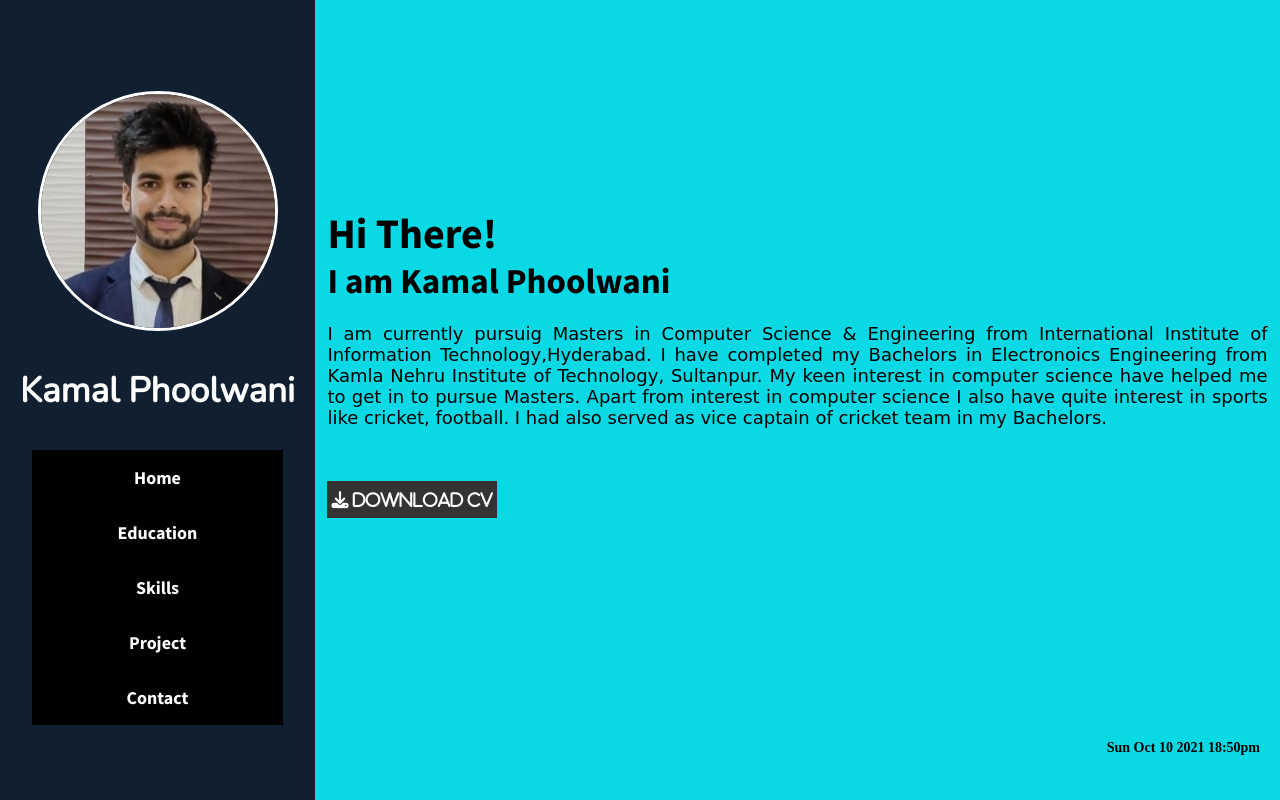
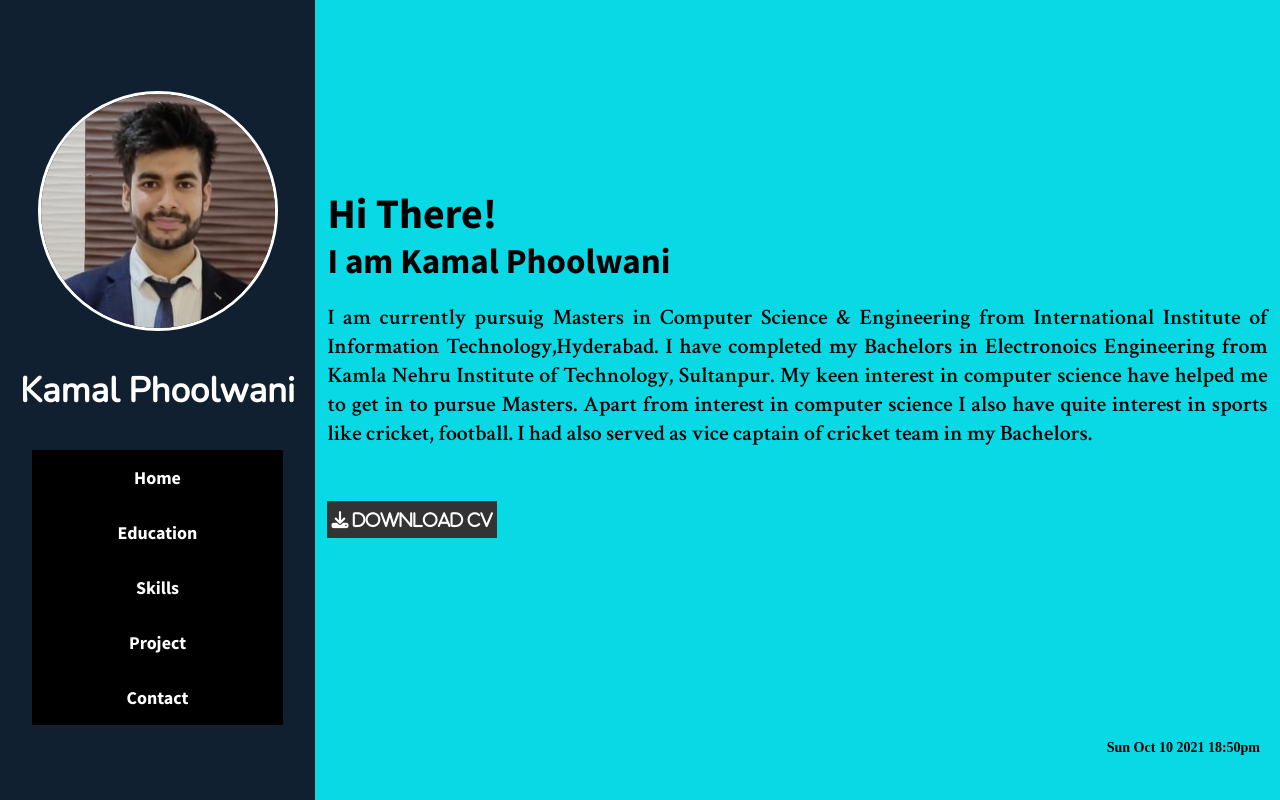
Before and after one commit to kamalphoolwani/2021201054, a plain HTML site: page index.html in a window 1280 px wide. Drawn offline with nearby package versions, Linux system fonts and the light colour scheme.

Commit message:
Changed done in style.css

```diff
--- a/scripts/script.js
+++ b/scripts/script.js
@@ -1,12 +1,9 @@
 function myFunction() {
   var x = document.getElementById("header");
-  // var y = document.getElementById("body");
   if (x.className === "header") {
     x.className += "responsive";
-    // y.className+= "res";
   } else {
     x.className = "header";
-    // y.className= "body";
   }
 }
 
--- a/styles/style.css
+++ b/styles/style.css
@@ -1,6 +1,7 @@
 @import url('https://fonts.googleapis.com/css2?family=Source+Sans+Pro:wght@300;400;600;700&family=Ubuntu:wght@400;500;700&display=swap');
 @import url('https://fonts.googleapis.com/css2?family=Roboto:ital,wght@1,300&display=swap');
 @import url('https://fonts.googleapis.com/css2?family=Nunito:wght@300&display=swap');
+@import url('https://fonts.googleapis.com/css2?family=Crimson+Text:wght@600&display=swap');
 
 *{
     padding: 0;
@@ -110,8 +111,8 @@ header .nav ul li a:hover{
 }
 
 .home p{
-    font-family: cursive;
-    font-size: 18px;
+    font-family:'Crimson Text', serif;
+    font-size: 22px;
     text-align: justify;
     text-justify: inter-word;
     padding: 20px 0px;
```
Also changed, not shown: 1 other file.
